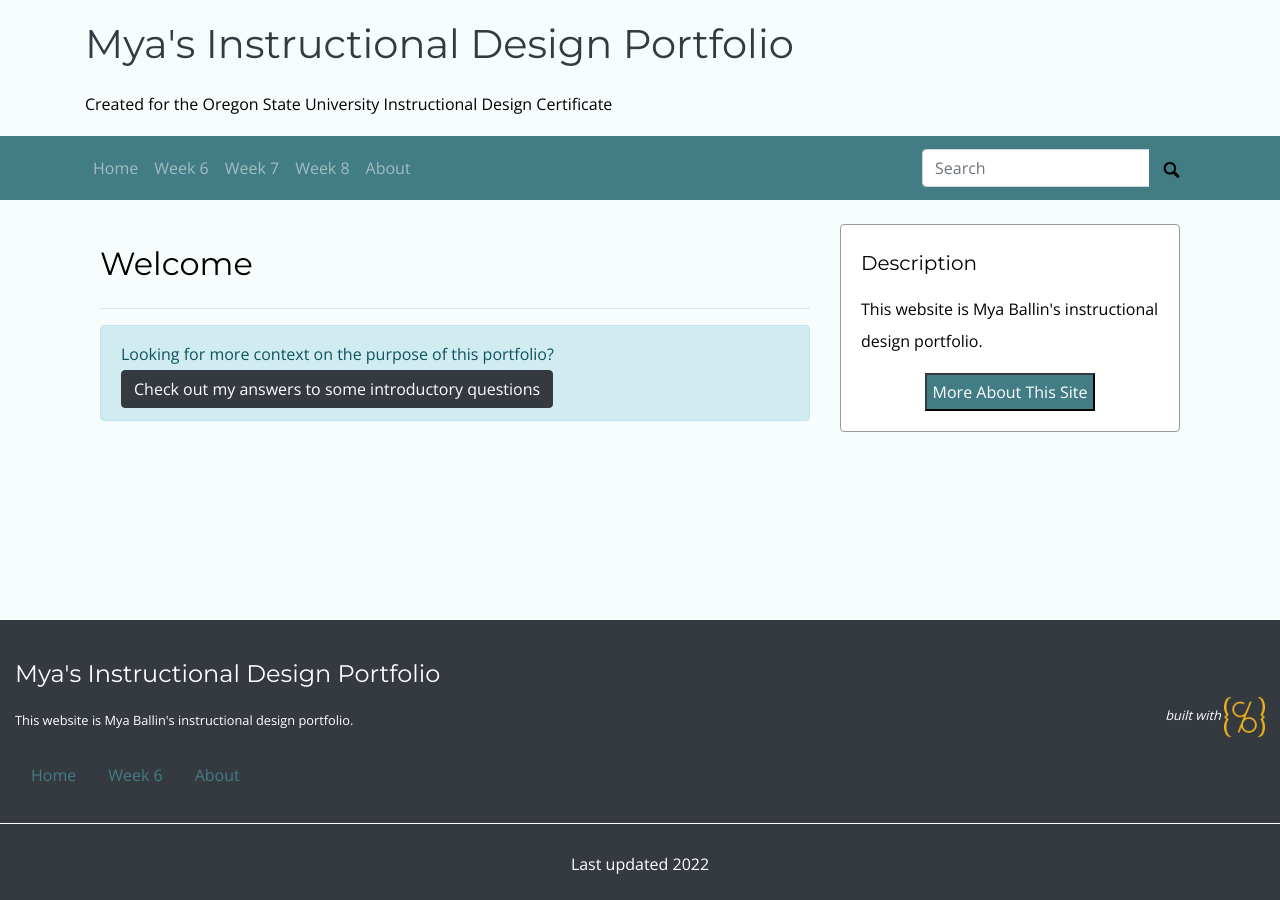
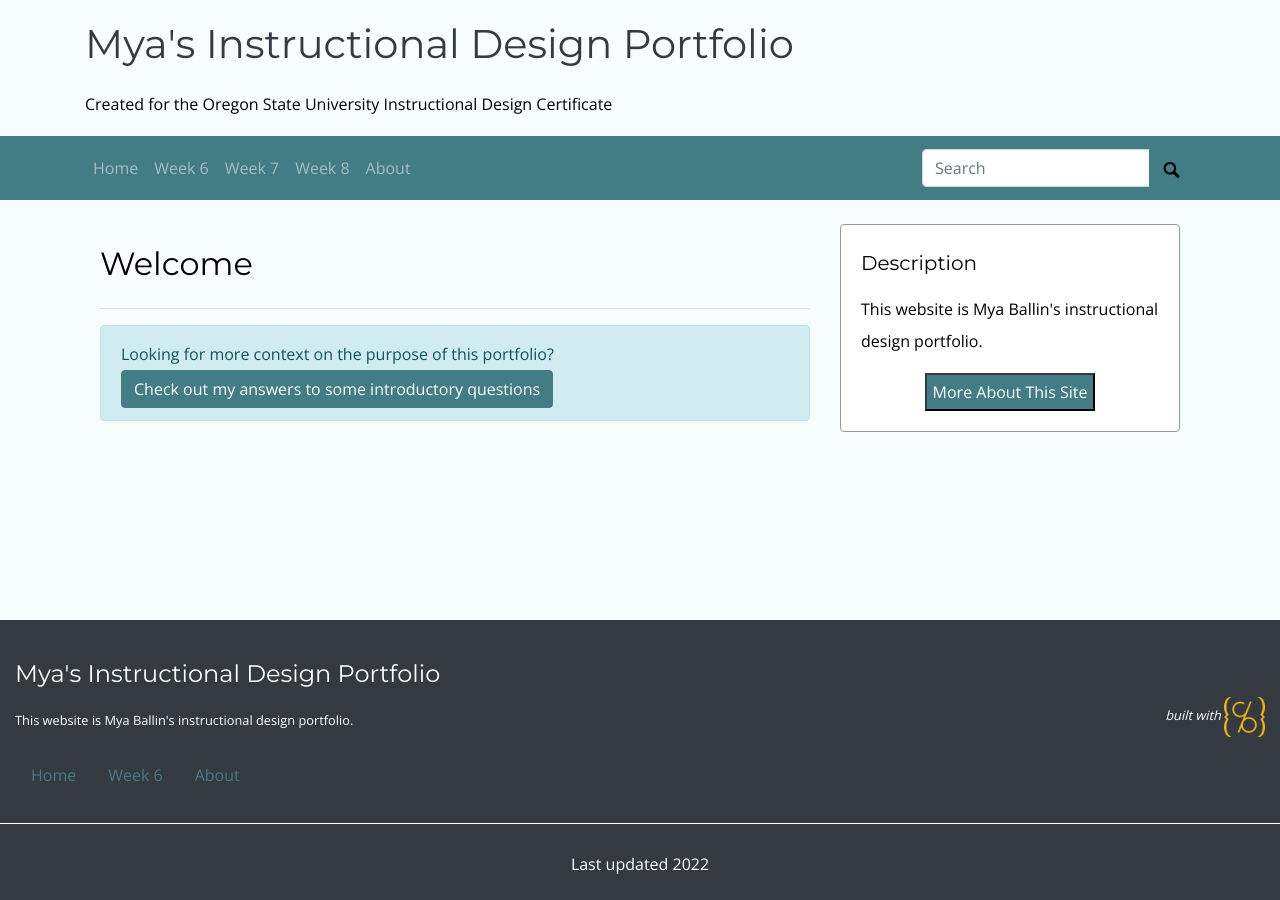
Before and after one commit to mxballin/instructional-design, a Jekyll site: the page built from index.md, in a window 1280 px wide. Built offline with Jekyll 4.4.1, drawn with Linux system fonts in a browser that asks for light colours; some web fonts are replaced.

Commit message:
Update home-infographic.html

```diff
--- a/_layouts/home-infographic.html
+++ b/_layouts/home-infographic.html
@@ -9,7 +9,7 @@ layout: page
       <h2> Welcome </h2>
       <hr>
 <div class="alert alert-info" role="alert">
-  Looking for more context on the purpose of this portfolio? <br> <button type="button" class="btn btn-dark" href="https://instructional-design.mxballin.com/week7.html" role="button">Check out my answers to some introductory questions</button>
+  Looking for more context on the purpose of this portfolio? <br> <button type="button" class="btn btn-secondary" href="https://instructional-design.mxballin.com/week7.html" role="button">Check out my answers to some introductory questions</button>
 </div>
   </div>
 <div class="col-md-4 my-0">
```
